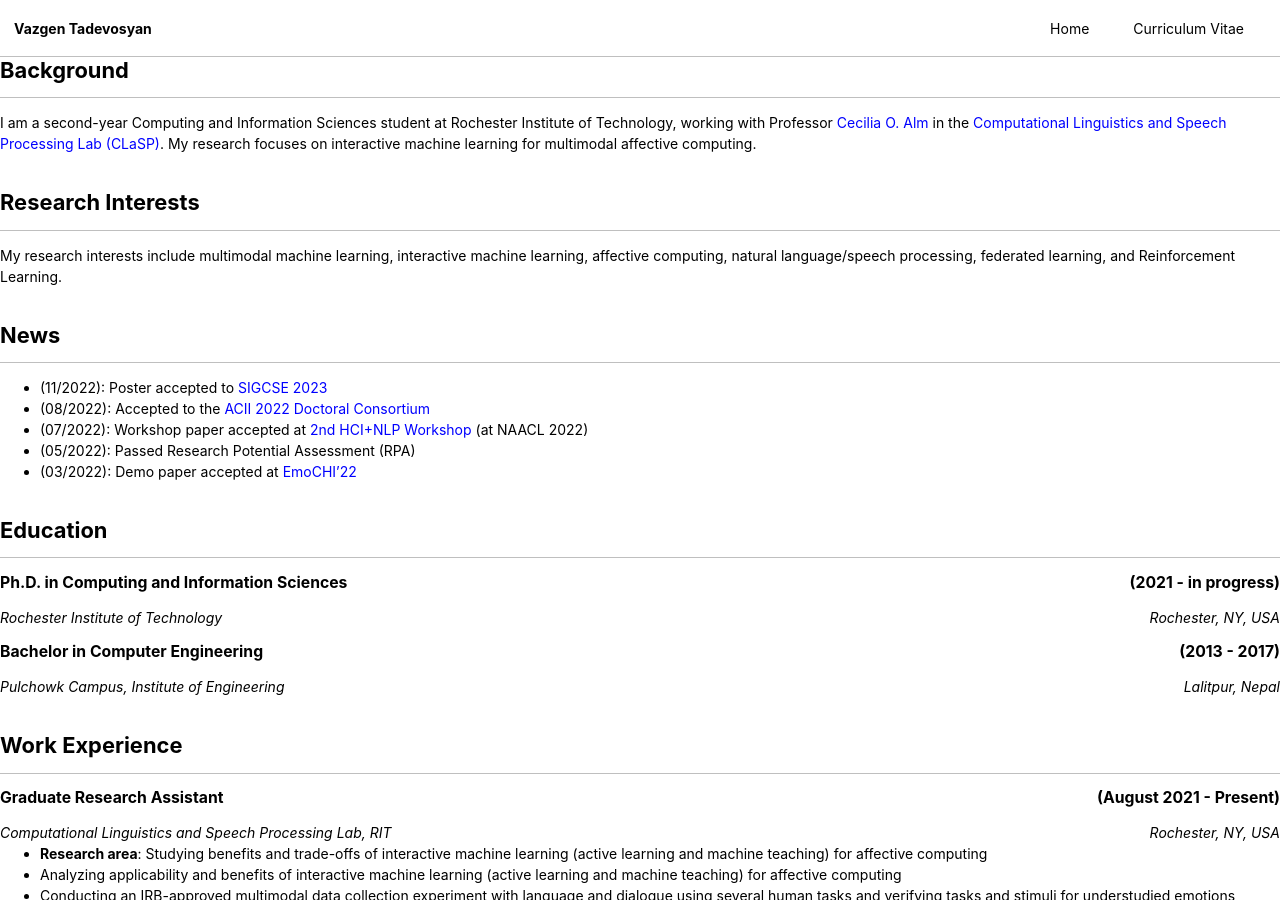
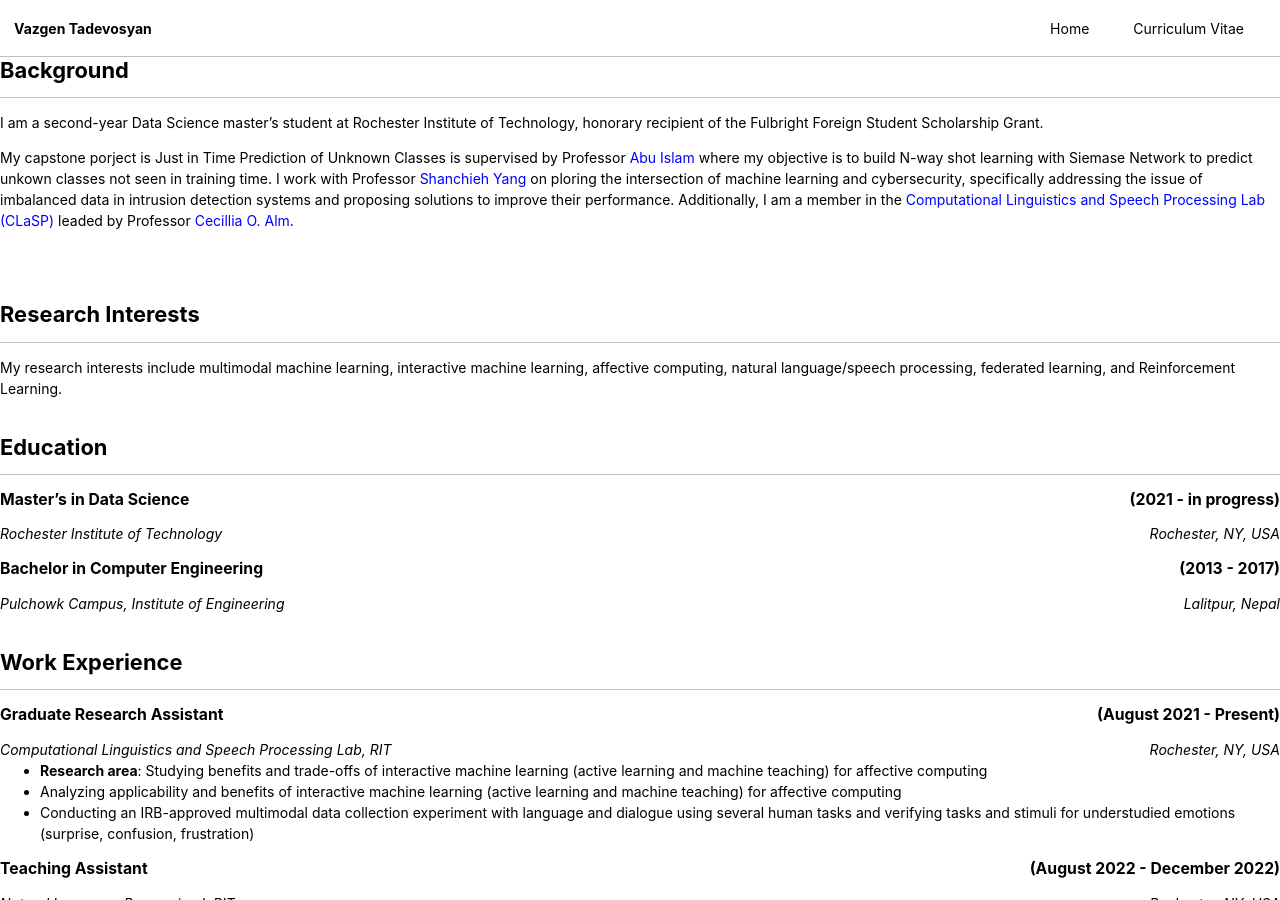
Before and after one commit to paligonshik/paligonshik.github.io, a Jekyll site: the page built from _pages/home.md, in a window 1280 px wide and 900 px high. Built offline with Jekyll 4.4.1, drawn with Linux system fonts in a browser that asks for light colours; cached includes are drawn as plain includes; our own code applies the rules of GitHub Pages for plain Markdown files.

Commit message:
commit 9 added some notes

```diff
--- a/_pages/home.md
+++ b/_pages/home.md
@@ -1,6 +1,11 @@
 # Background
 ---
-I am a second-year Computing and Information Sciences student at Rochester Institute of Technology, working with Professor [Cecilia O. Alm](https://pht180.rit.edu/ceciliaovesdotteralm/) in the [Computational Linguistics and Speech Processing Lab (CLaSP)](https://www.rit.edu/clasp/). My research focuses on interactive machine learning for multimodal affective computing.
+I am a second-year Data Science master's student  at Rochester Institute of Technology, honorary recipient of the Fulbright Foreign Student Scholarship Grant.
+
+My capstone porject is Just in Time Prediction of Unknown Classes is supervised by Professor [Abu Islam](https://www.rit.edu/sustainabilityinstitute/directory/asigis-abu-islam)  where my objective is to build N-way shot learning with Siemase Network to predict unkown classes not seen in training time. I work with Professor [Shanchieh Yang](https://www.rit.edu/directory/sjyeec-shanchieh-yang) on ploring the intersection of machine learning and cybersecurity, specifically addressing the issue of imbalanced data in intrusion detection systems and proposing solutions to improve their performance.
+Additionally, I am a member in the [Computational Linguistics and Speech Processing Lab (CLaSP)](https://www.rit.edu/clasp/) leaded by Professor [Cecillia O. Alm](https://www.rit.edu/directory/coagla-cecilia-alm).
+
+
 <br/><br/>
 
 # Research Interests
@@ -8,18 +13,18 @@ I am a second-year Computing and Information Sciences student at Rochester Insti
 My research interests include multimodal machine learning, interactive machine learning, affective computing, natural language/speech processing, federated learning, and Reinforcement Learning.
 <br /><br />
 
-# News
+<!-- # News
 ---
-- (11/2022): Poster accepted to [SIGCSE 2023](https://sigcse2023.sigcse.org/track/sigcse-ts-2023-posters)
+- (09/2021): Started master's degree in Data Science at RIT [RIT](https://www.rit.edu/study/data-science-ms)
 - (08/2022): Accepted to the [ACII 2022 Doctoral Consortium](https://acii-conf.net/2022/attend/program/doctoral-consortium/)
 - (07/2022): Workshop paper accepted at [2nd HCI+NLP Workshop](https://aclanthology.org/2022.hcinlp-1.6/) (at NAACL 2022)
 - (05/2022): Passed Research Potential Assessment (RPA)
 - (03/2022): Demo paper accepted at [EmoCHI'22](https://cis.unimelb.edu.au/hci/emotion-workshop)
-<br /><br />
+<br /><br /> -->
 
 # Education
 ---
-### **Ph.D. in Computing and Information Sciences**<span style="float:right;">(2021 - in progress)</span>
+### **Master's in Data Science**<span style="float:right;">(2021 - in progress)</span>
 <em>Rochester Institute of Technology</em><span style="float:right;"><em>Rochester, NY, USA</em></span>
 
 <!-- --- -->
```
